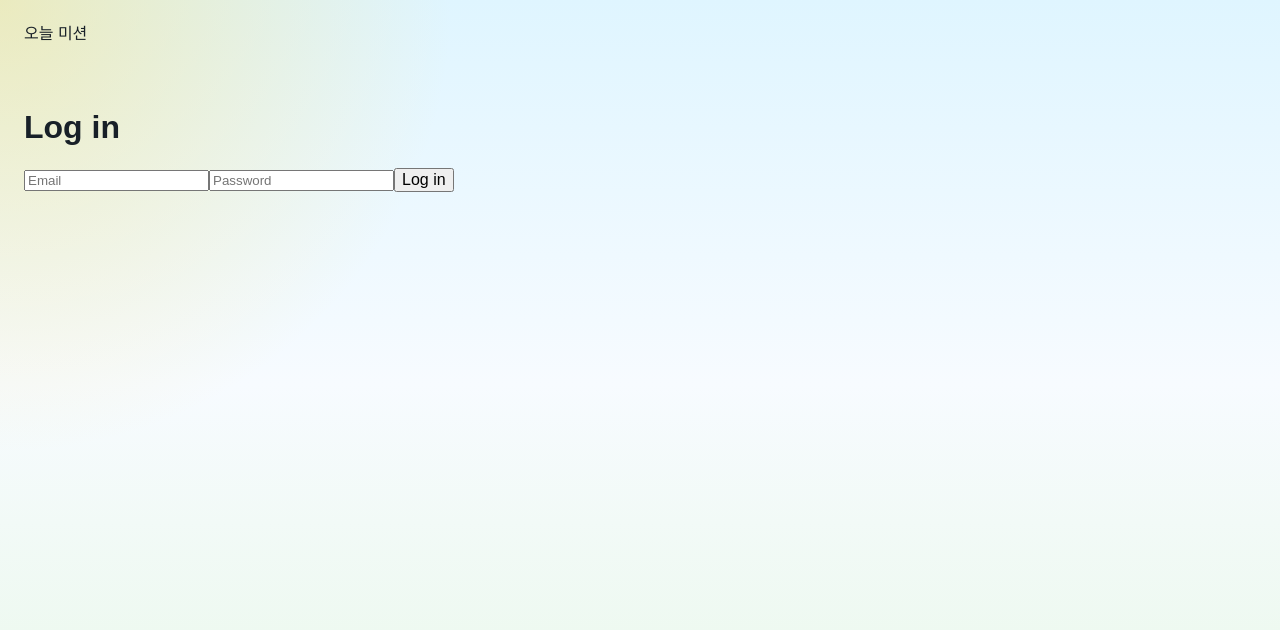
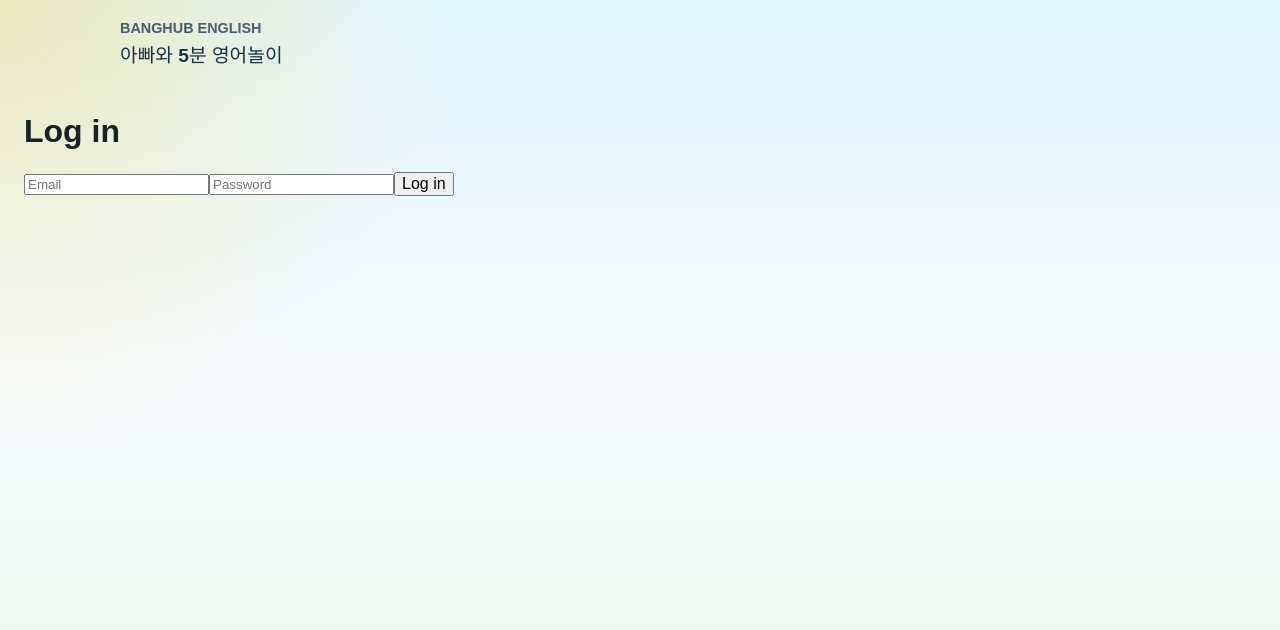
Before and after one commit to bjsq0121/banghub-english, a React (Vite) app in the folder app/frontend/: page /login in a window 1280 px wide. Shown: the top 630 px of the page. Built offline with nearby package versions, Linux system fonts and the light colour scheme; no server answers.

Commit message:
feat: polish family play shell and layout

```diff
--- a/app/frontend/src/app/AppShell.tsx
+++ b/app/frontend/src/app/AppShell.tsx
@@ -3,9 +3,12 @@ import { NavLink, Outlet } from "react-router-dom";
 export function AppShell() {
   return (
     <div className="app-shell">
-      <nav className="nav">
-        <NavLink to="/">오늘 미션</NavLink>
-      </nav>
+      <header className="shell-header">
+        <div className="shell-brand">
+          <p className="support-label">BANGHUB ENGLISH</p>
+          <NavLink to="/">아빠와 5분 영어놀이</NavLink>
+        </div>
+      </header>
       <Outlet />
     </div>
   );
--- a/app/frontend/src/styles/global.css
+++ b/app/frontend/src/styles/global.css
@@ -31,10 +31,21 @@ a {
   min-height: 100vh;
 }
 
-.nav {
-  display: flex;
-  gap: 16px;
-  padding: 20px 24px;
+.shell-header {
+  width: min(1120px, 100%);
+  margin: 0 auto;
+  padding: 20px clamp(16px, 4vw, 40px) 0;
+}
+
+.shell-brand {
+  display: grid;
+  gap: 4px;
+}
+
+.shell-brand a {
+  font-size: 1.2rem;
+  font-weight: 900;
+  color: #163447;
 }
 
 .page {
```
Also changed, not shown: 1 other file (tests, documents, lock files or other folders).
